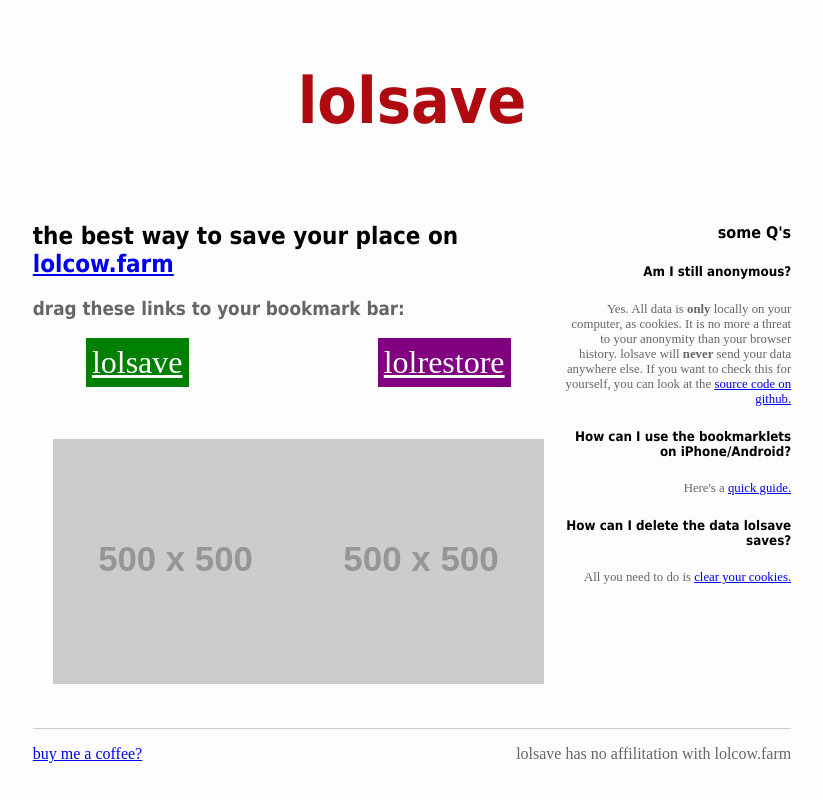
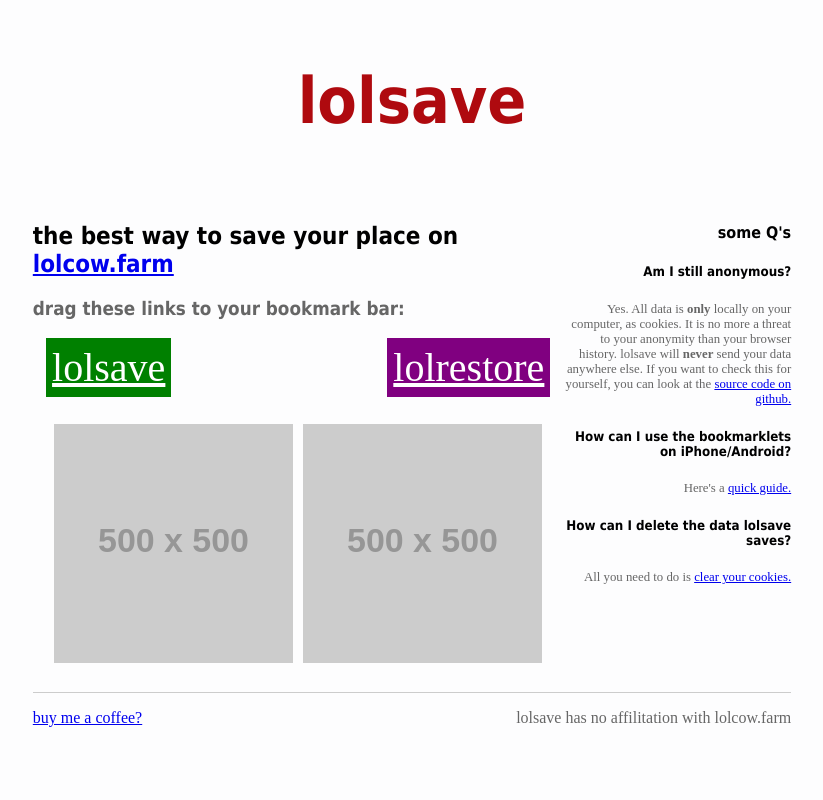
Before and after one commit to Jishaxe/lolsave, a website: page index.html in a window 1280 px wide. Shown: the whole page, without its empty margins (228-1051 px from the left). Drawn offline with Linux system fonts and the light colour scheme; placeholder pictures from the web are drawn by us.

Commit message:
Modify positioning of gifs

```diff
--- a/index.html
+++ b/index.html
@@ -38,7 +38,7 @@
     }
 
     #bookmarklets {
-      width: 80%;
+      width: 95%;
       margin: 0 auto;
     }
 
@@ -49,7 +49,7 @@
 
     #bookmarklets a {
       color: white;
-      font-size: 2em;
+      font-size: 2.5em;
       padding: 6px;
       transition: 1s;
     }
@@ -94,13 +94,16 @@
 
     #gifs {
       margin-top: 100px;
-      padding: 20px;
+      text-align: center;
     }
 
     #gifs img {
-        display: inline-block;
-        width: 50%;
-        height: auto;
+      text-align: center;
+      display: inline-block;
+      box-sizing: border-box;
+      width: 45%;
+      margin: 5px;
+      height: auto;
     }
 
     footer {
```
